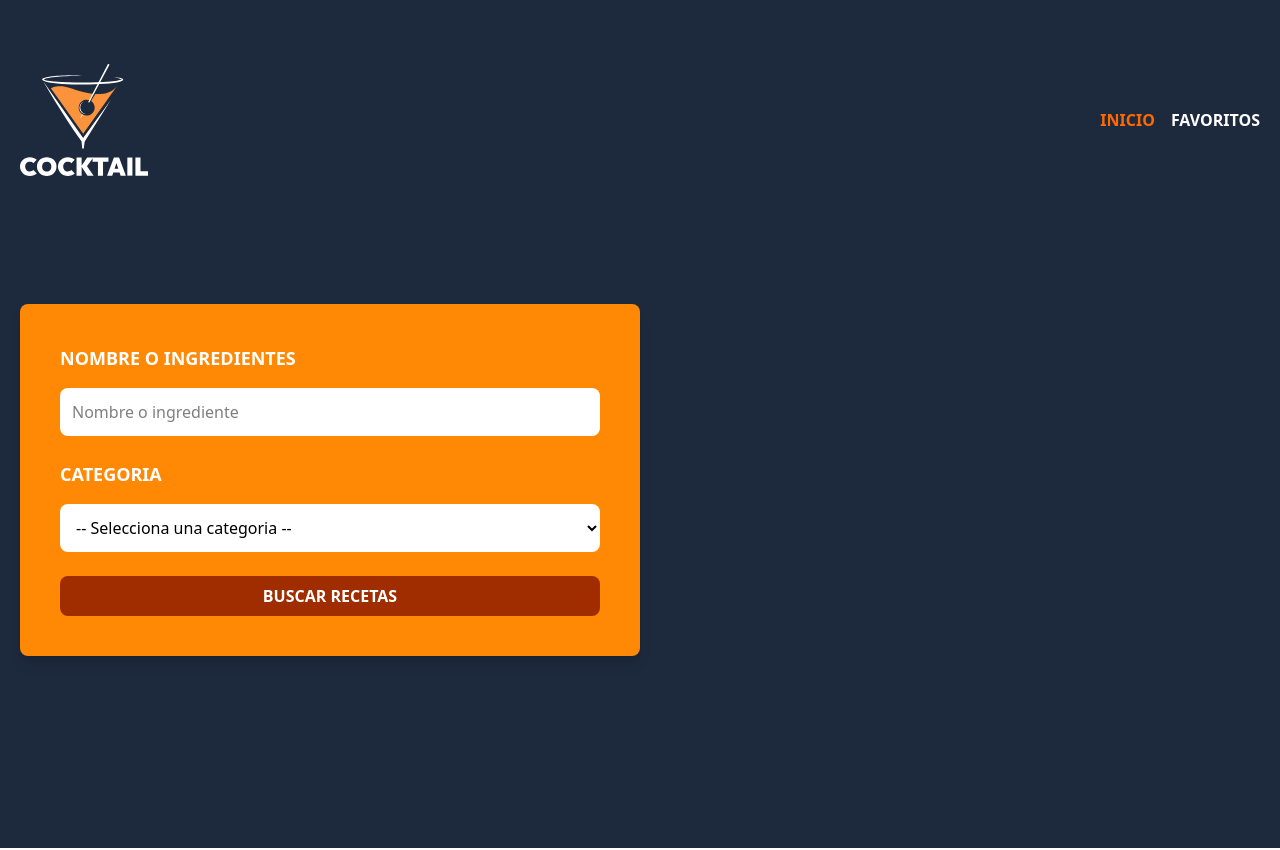
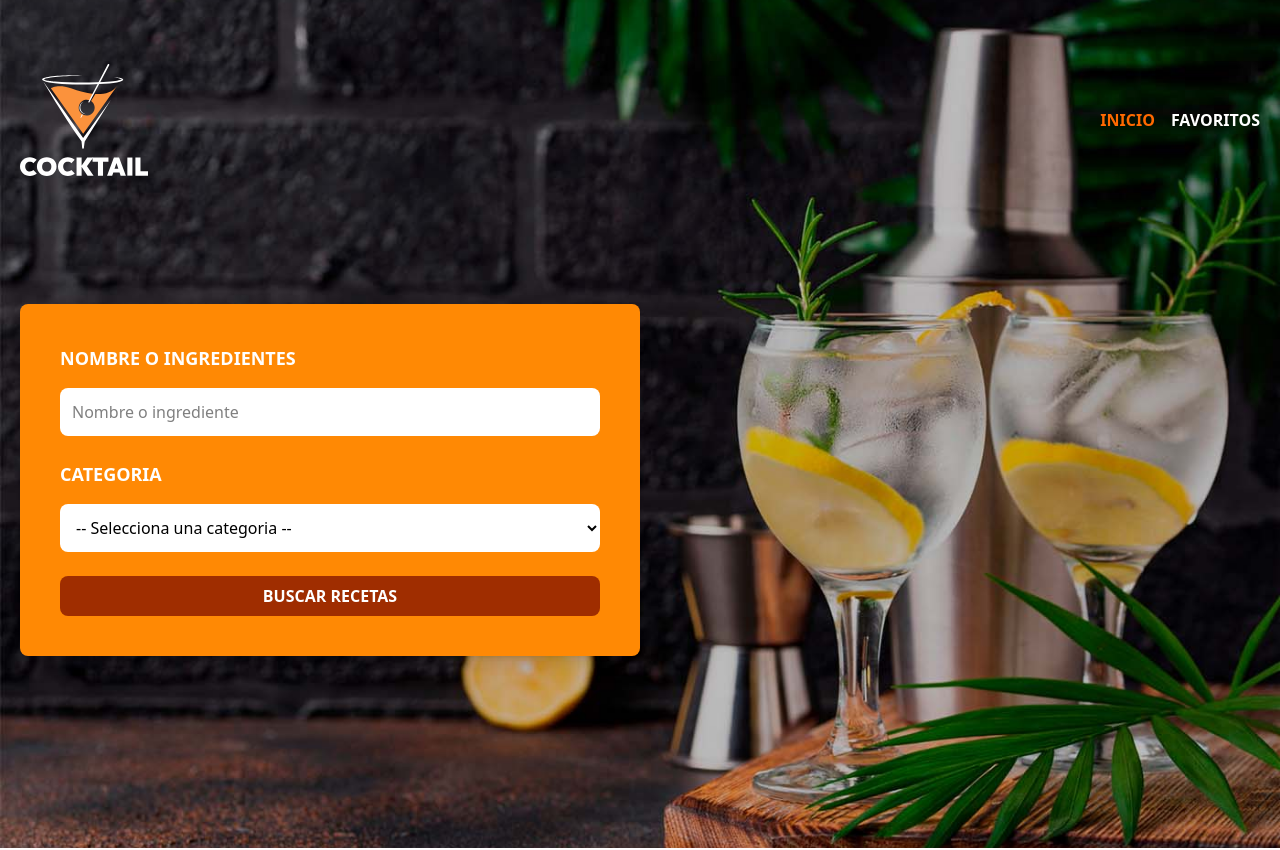
Before and after one commit to JoseGro10/bebidas-react-typescript, a React (Vite) app: page / in a window 1280 px wide. Shown: the top 850 px of the page. Built offline with nearby package versions, Linux system fonts and the light colour scheme.

Commit message:
Añadiendo una imagen en tailwindcss

```diff
--- a/src/components/Header.tsx
+++ b/src/components/Header.tsx
@@ -1,5 +1,6 @@
 import { useMemo } from 'react'
 import { NavLink, useLocation } from 'react-router-dom'
+import "tailwindcss";
 
 export default function Header() {
 
@@ -7,7 +8,7 @@ export default function Header() {
     const isHome = useMemo(() => location.pathname === '/', [location.pathname])
 
     return (
-        <header className="bg-slate-800">
+        <header className={isHome ? 'bg-[url(/bg.jpg)] bg-center bg-cover' : 'bg-slate-800'}>
             <div className="mx-auto container px-5 py-16">
                 <div className="flex justify-between items-center">
                     <div>
```
